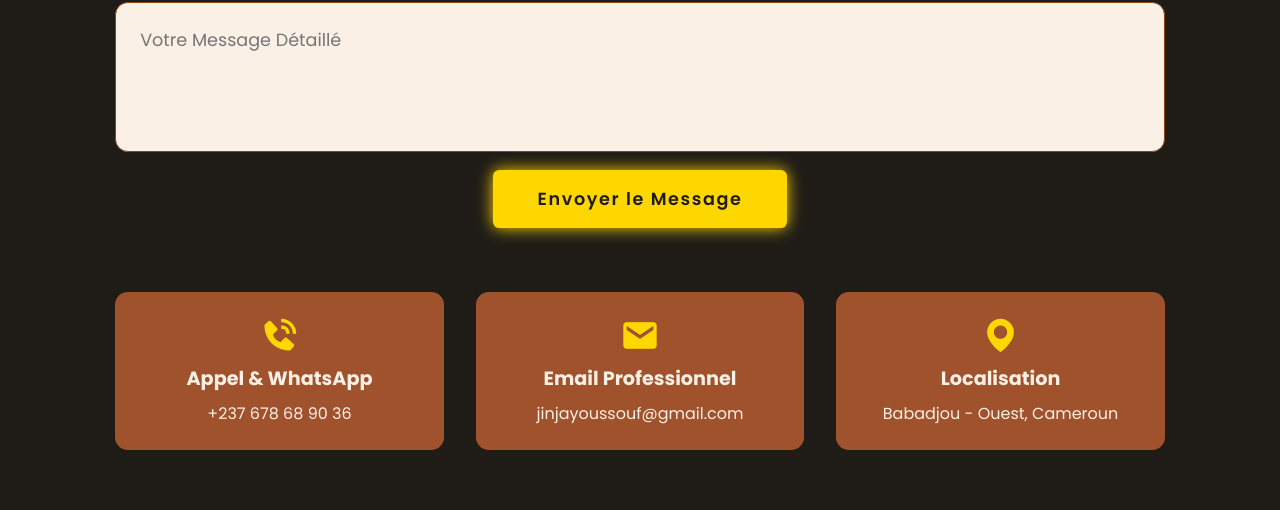
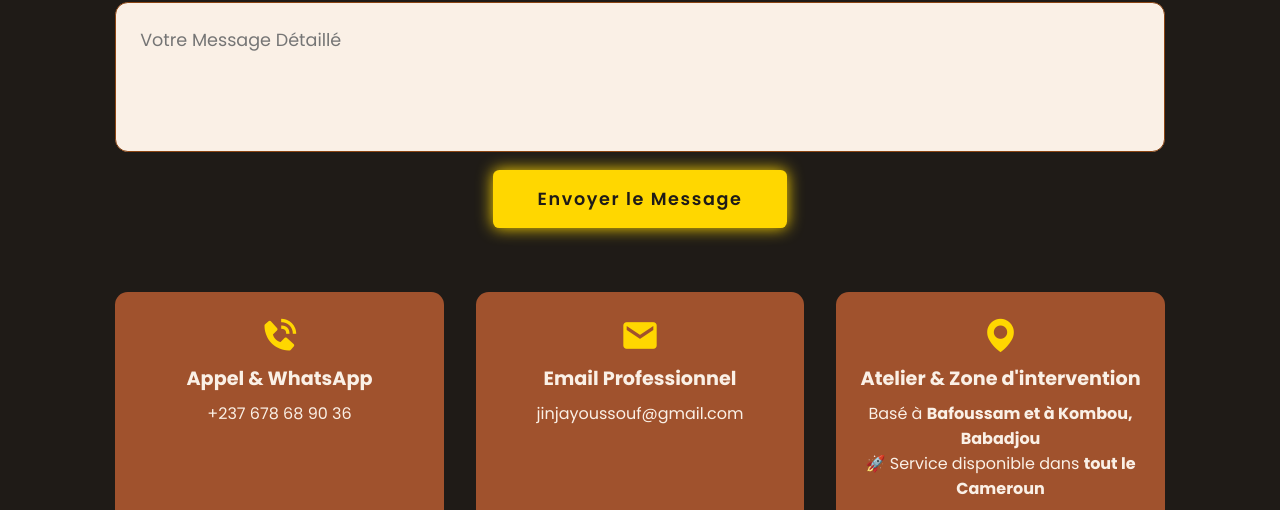
Before and after one commit to valdeskuete/idriss, a plain HTML site: page index.html in a window 1280 px wide. Shown: the part 5323-5833 px from the top of the page. Drawn offline with nearby package versions, Linux system fonts and the light colour scheme; no server answers.

Commit message:
Update index.html

```diff
--- a/index.html
+++ b/index.html
@@ -202,8 +202,9 @@
             </div>
             <div class="info-item">
                 <i class='bx bxs-map'></i>
-                <h3>Localisation</h3>
-                <p>Babadjou - Ouest, Cameroun</p>
+                <h3>Atelier & Zone d'intervention</h3>
+                <p>Basé à <strong>Bafoussam et à Kombou, Babadjou</strong></p>
+                <p>🚀 Service disponible dans <strong>tout le Cameroun</strong></p>
             </div>
 
             <div class="social-links">
```
